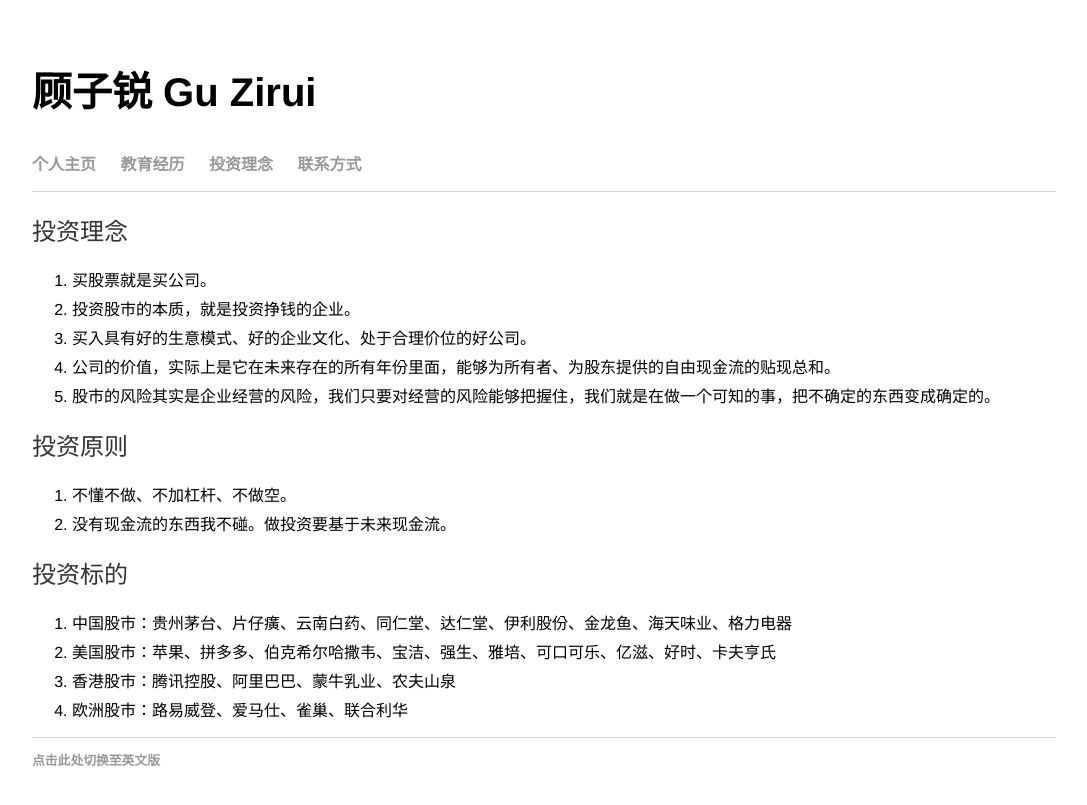
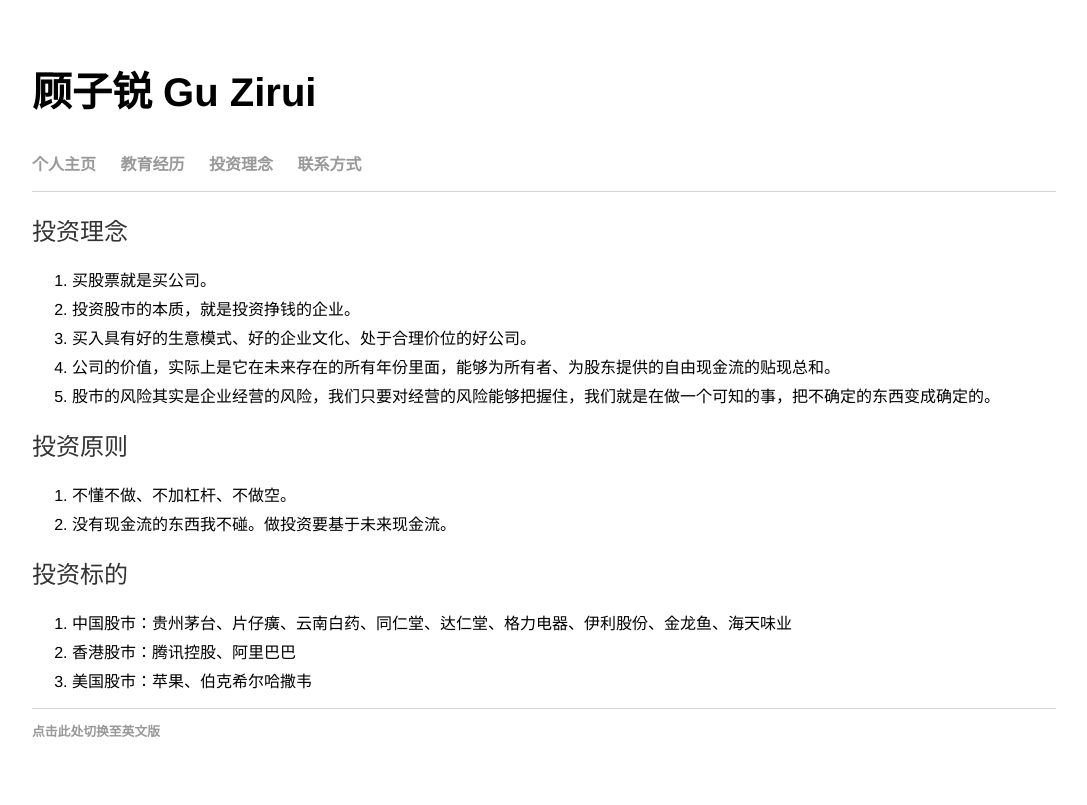
Before and after one commit to guzirui/guzirui.github.io, a Jekyll site: the page built from investment/index.html, in a window 1280 px wide. Shown: the top 805 px of the page, without its empty margins (96-1183 px from the left). Built offline with Jekyll 4.4.1, drawn with Linux system fonts in a browser that asks for light colours.

Commit message:
Update index.html

```diff
--- a/investment/index.html
+++ b/investment/index.html
@@ -21,10 +21,9 @@
 
     <h2>投资标的</h2>
   <ol>
-    <li>中国股市：贵州茅台、片仔癀、云南白药、同仁堂、达仁堂、伊利股份、金龙鱼、海天味业、格力电器</li>
-    <li>美国股市：苹果、拼多多、伯克希尔哈撒韦、宝洁、强生、雅培、可口可乐、亿滋、好时、卡夫亨氏</li>
-    <li>香港股市：腾讯控股、阿里巴巴、蒙牛乳业、农夫山泉</li>
-    <li>欧洲股市：路易威登、爱马仕、雀巢、联合利华</li>
+    <li>中国股市：贵州茅台、片仔癀、云南白药、同仁堂、达仁堂、格力电器、伊利股份、金龙鱼、海天味业</li>
+    <li>香港股市：腾讯控股、阿里巴巴</li>
+    <li>美国股市：苹果、伯克希尔哈撒韦</li>
   </ol>
 
 </div><!-- /.blurb -->
```
